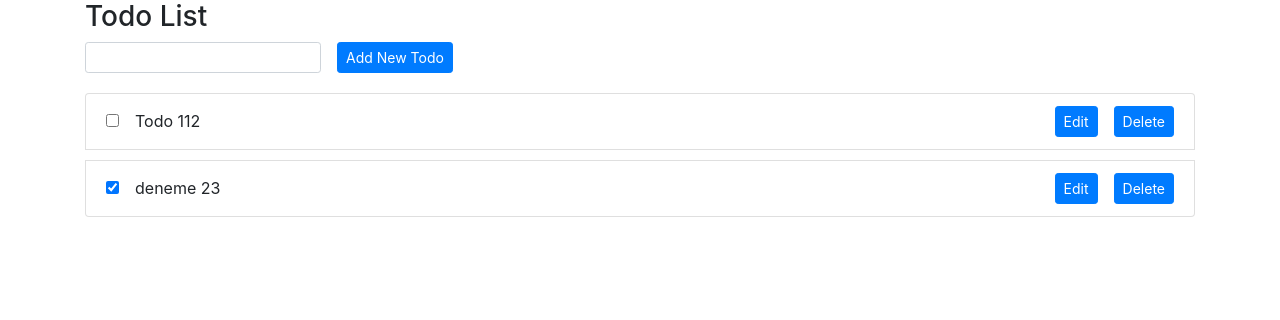
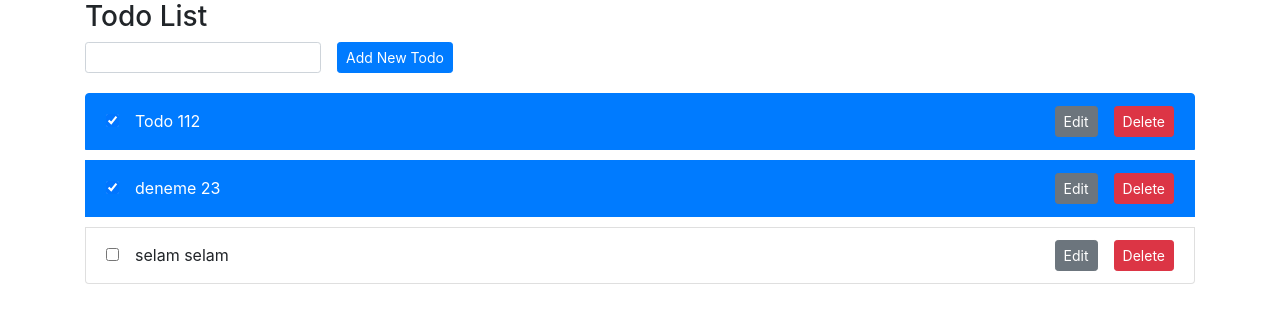
Before and after one commit to cyasam/angular-todo-example, an Angular app: page / in a window 1280 px wide. Shown: the top 320 px of the page. Built offline with nearby package versions, Linux system fonts and the light colour scheme; data requests are answered from the project's data file.

Commit message:
Todo Form styling and functionality improvements

```diff
--- a/db.json
+++ b/db.json
@@ -3,12 +3,17 @@
     {
       "id": 1,
       "title": "Todo 112",
-      "completed": false
+      "completed": true
     },
     {
       "id": 2,
       "title": "deneme 23",
       "completed": true
+    },
+    {
+      "id": 5,
+      "title": "selam selam",
+      "completed": false
     }
   ]
 }
--- a/src/app/components/todo/todo-edit-form/todo-edit-form.component.html
+++ b/src/app/components/todo/todo-edit-form/todo-edit-form.component.html
@@ -1,4 +1,4 @@
 <form class="edit-form form-inline" (submit)="handleEditTodo()" [formGroup]="todoForm">
-  <input type="text" class="form-control form-control-sm mr-3" formControlName="title" [value]="todo.title" />
-  <button type="submit" class="btn btn-primary btn-sm">Edit</button>
+  <input type="text" class="form-control form-control-sm mr-3" #editInput (keyup.esc)="handleToggleEditTodo(todo)" formControlName="title" [value]="todo.title" />
+  <button type="submit" class="btn btn-secondary btn-sm">Edit</button>
 </form>
--- a/src/app/components/todo/todo-edit-form/todo-edit-form.component.ts
+++ b/src/app/components/todo/todo-edit-form/todo-edit-form.component.ts
@@ -1,4 +1,4 @@
-import { Component, Input, OnInit, Output, EventEmitter } from "@angular/core";
+import { Component, Input, OnInit, Output, EventEmitter, ViewChild, ElementRef } from "@angular/core";
 import { FormBuilder, FormGroup } from "@angular/forms";
 import { TodoModel } from "../../../models/todo.interface";
 
@@ -10,9 +10,15 @@ import { TodoModel } from "../../../models/todo.interface";
 export class TodoEditFormComponent implements OnInit {
   @Input()
   todo: TodoModel;
+  @Input()
+  openEditForm: boolean;
 
   @Output()
   editTodo: EventEmitter<any> = new EventEmitter();
+  @Output()
+  toggleEditTodo: EventEmitter<any> = new EventEmitter();
+
+  @ViewChild('editInput') editInput: ElementRef;
 
   todoForm: FormGroup;
   constructor(private fb: FormBuilder) {}
@@ -21,10 +27,15 @@ export class TodoEditFormComponent implements OnInit {
     this.todoForm = this.fb.group({
       title: this.todo.title
     });
+    this.editInput.nativeElement.focus();
   }
 
   handleEditTodo(){
     this.todo.title = this.todoForm.value.title;
     this.editTodo.emit(this.todo);
   }
+
+  handleToggleEditTodo(todo) {
+    this.toggleEditTodo.emit(todo);
+  }
 }
--- a/src/app/components/todo/todo-list/todo-list.component.html
+++ b/src/app/components/todo/todo-list/todo-list.component.html
@@ -2,19 +2,19 @@
 
 <ng-template [ngIf]="!loading && !error">
   <ul class="todo-list list-group" *ngIf="todos.length">
-    <li class="list-group-item" *ngFor="let todo of todos">
+    <li class="list-group-item" [ngClass]="{ 'active': todo.completed }" *ngFor="let todo of todos">
       <div class="todo-info">
         <label for="todo-{{todo.id}}">
           <input id="todo-{{todo.id}}" type="checkbox" class="checkbox mr-3" [checked]="todo.completed" (change)="checkTodo(todo)" />
           <span *ngIf="!todo.openEditForm">{{ todo.title }}</span>
         </label>
 
-        <app-todo-edit-form [todo]="todo" (editTodo)="editTodo($event)" *ngIf="todo.openEditForm"></app-todo-edit-form>
+        <app-todo-edit-form [todo]="todo" (editTodo)="editTodo($event)" (toggleEditTodo)="toggleEditTodo($event)" [openEditForm]="todo.openEditForm" *ngIf="todo.openEditForm"></app-todo-edit-form>
       </div>
 
       <div class="button">
-        <button class="btn btn-primary btn-sm mr-3" (click)="toggleEditTodo(todo)">{{!todo.openEditForm ? 'Edit' : 'Close'}}</button>
-        <button class="btn btn-primary btn-sm" (click)="handleDeleteTodo(todo)">Delete</button>
+        <button class="btn btn-secondary btn-sm mr-3" (click)="toggleEditTodo(todo)">{{!todo.openEditForm ? 'Edit' : 'Close'}}</button>
+        <button class="btn btn-danger btn-sm" (click)="handleDeleteTodo(todo)">Delete</button>
       </div>
     </li>
   </ul>
```
